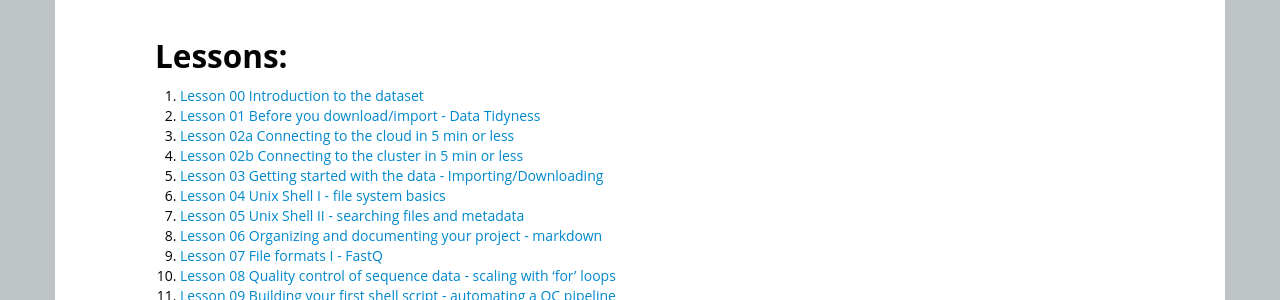
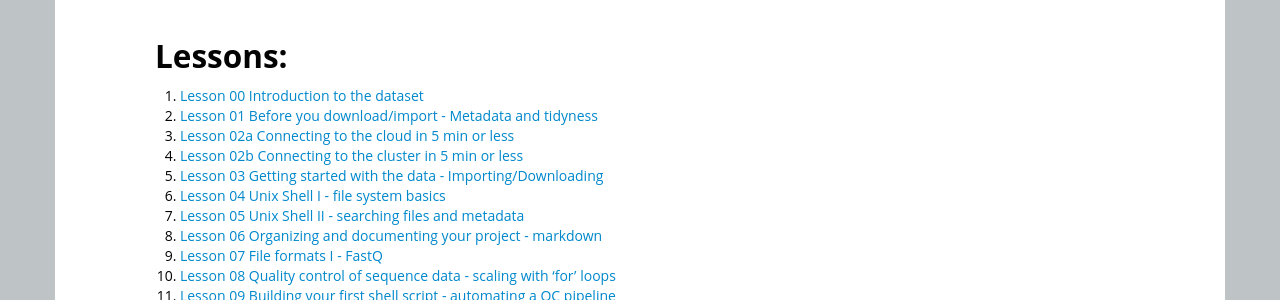
Before and after one commit to JasonJWilliamsNY/dc_genomics, a Jekyll site: the page built from index.md, in a window 1280 px wide. Shown: the part 935-1235 px from the top of the page. Built offline with Jekyll 4.4.1, drawn with Linux system fonts in a browser that asks for light colours; nearby versions of some CDN libraries; library files that are not in the unit come from our copies; Markdown is read by kramdown in place of the engine named in the settings.

Commit message:
update link title

```diff
--- a/index.md
+++ b/index.md
@@ -52,7 +52,7 @@ Lessons introduce and reinforce basic skills in the Unix shell and R, and are **
 ## Lessons:
 
 1. [Lesson 00 Introduction to the dataset](https://jasonjwilliamsny.github.io/datadescription-genomics/)
-2. [Lesson 01 Before you download/import - Data Tidyness]()
+2. [Lesson 01 Before you download/import - Metadata and tidyness]()
 3. [Lesson 02a Connecting to the cloud in 5 min or less]()
 4. [Lesson 02b Connecting to the cluster in 5 min or less]()
 5. [Lesson 03 Getting started with the data - Importing/Downloading]()
```
